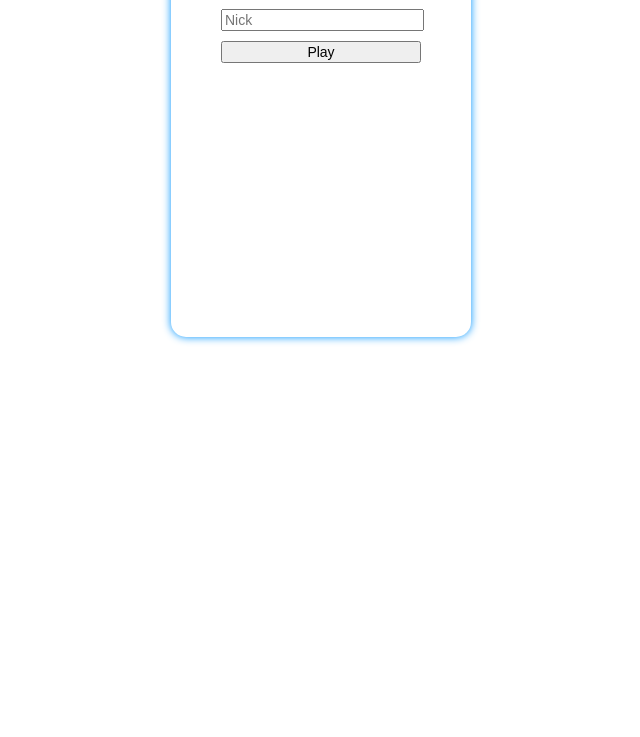
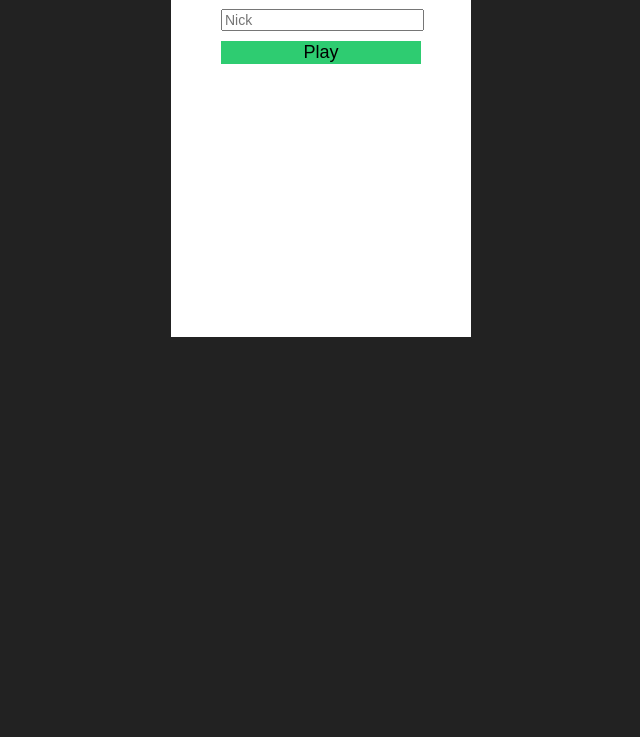
Before and after one commit to avenusengineer/agar.io, a website: page client/index.html in a window 1280 px wide. Shown: the part 163-900 px from the top of the page, without its empty margins (319-959 px from the left). Drawn offline with nearby package versions, Linux system fonts and the light colour scheme.

Commit message:
More flat menu #69

```diff
--- a/client/css/main.css
+++ b/client/css/main.css
@@ -6,6 +6,7 @@
 html, body {
     margin: 0; padding: 0;
     width: 100%; height: 100%;
+    background-color: #222;
 }
 
 canvas {
@@ -74,8 +75,7 @@ canvas {
     margin-top:100px;
     width: 300px;
     height: 400px;
-    border-radius: 15px;
-    box-shadow: #0094ff 0px 0px 8px;
+    background-color: white;
 
 }
 
@@ -94,6 +94,10 @@ canvas {
     text-align: center;
     margin: auto;
     width:200px;
+    font-size:large;
     margin-top:10px;
     margin-left: 50px;
+    color: #000;
+    background: #2ecc71;
+    border: none;
 }
```
